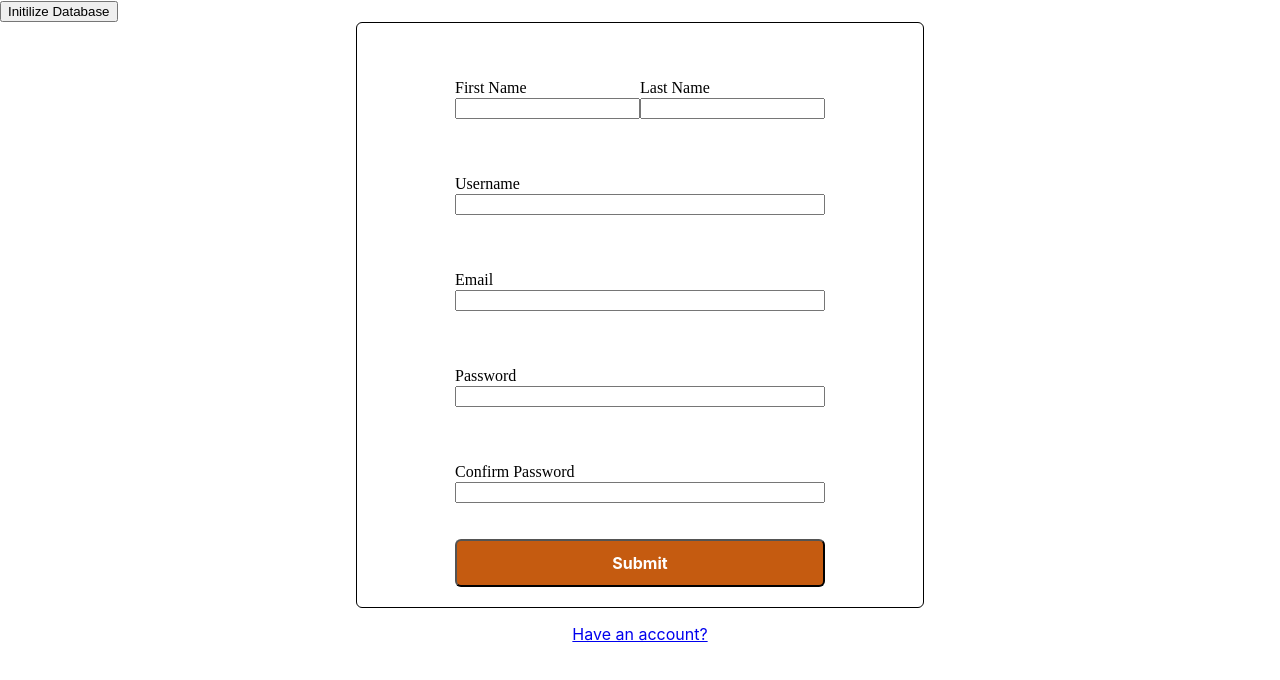
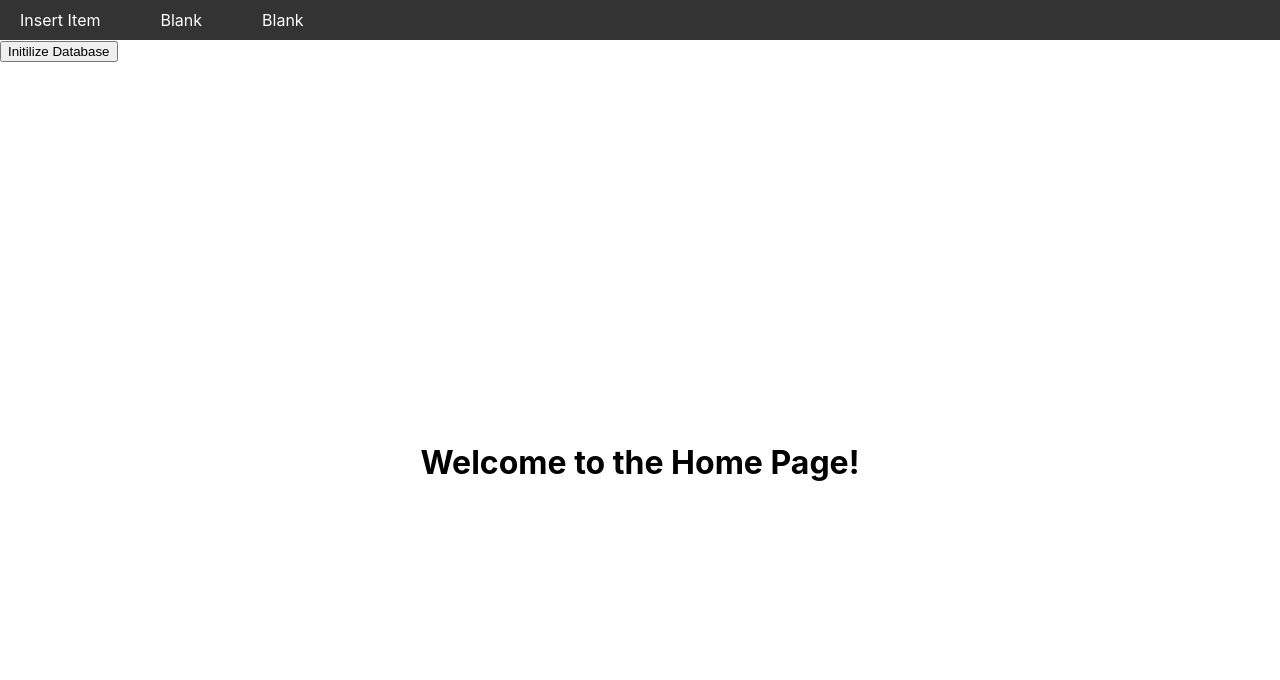
Before and after one commit to Gevork-Manukyan/comp440-client, a React (Create React App) app: page / in a window 1280 px wide. Shown: the top 680 px of the page. Built offline with nearby package versions, Linux system fonts and the light colour scheme.

Commit message:
creates navbar and insertitem components

```diff
--- a/src/Components/App/App.js
+++ b/src/Components/App/App.js
@@ -5,18 +5,21 @@ import LoginPage from "../Authentication/LoginPage/LoginPage"
 import Register from "../Authentication/RegisterPage/RegisterPage"
 import Home from "../Home/Home"
 import InitButton from '../InitButton/InitButton';
+import Navbar from '../Navbar/Navbar';
 
 function App() {
   return (
     <div className="App">
       <BrowserRouter>
 
+        <Navbar />
         <InitButton />
 
         <Routes>
-          <Route path="/" element={<Register />} ></Route>
+          <Route path='/InsertItem' ></Route>
+          <Route path="/register" element={<Register />} ></Route>
           <Route path="/login" element={<LoginPage />} ></Route>
-          <Route path="/home" element={<Home />} ></Route>
+          <Route path="/" element={<Home />} ></Route>
         </Routes>
       </BrowserRouter>
     </div>
--- /dev/null
+++ b/src/Components/Navbar/Navbar.css
@@ -0,0 +1,18 @@
+.navbar {
+    display: flex;
+    justify-content: start;
+    align-items: center;
+    background-color: #333;
+    color: #fff;
+    padding: 10px;
+  }
+
+  .nav-item {
+    margin: 0 10px;
+    margin-right: 50px;
+  }
+
+  .nav-item a {
+    color: #fff;
+    text-decoration: none;
+  }
--- /dev/null
+++ b/src/Components/Navbar/Navbar.js
@@ -0,0 +1,14 @@
+import { Link } from 'react-router-dom'
+import './Navbar.css'
+
+export default function Navbar() {
+    return (
+        <div className="Navbar">
+            <nav className="navbar">
+                <div className="nav-item"><Link to="/">Insert Item</Link></div>
+                <div className="nav-item"><Link to="/">Blank</Link></div>
+                <div className="nav-item"><Link to="/">Blank</Link></div>
+            </nav>
+        </div>
+    )
+}
```
Also changed, not shown: src/Components/InsertItem/InsertItem.js (added, +9 -0 lines), src/Components/InsertItem/InsertItem.css (added).
